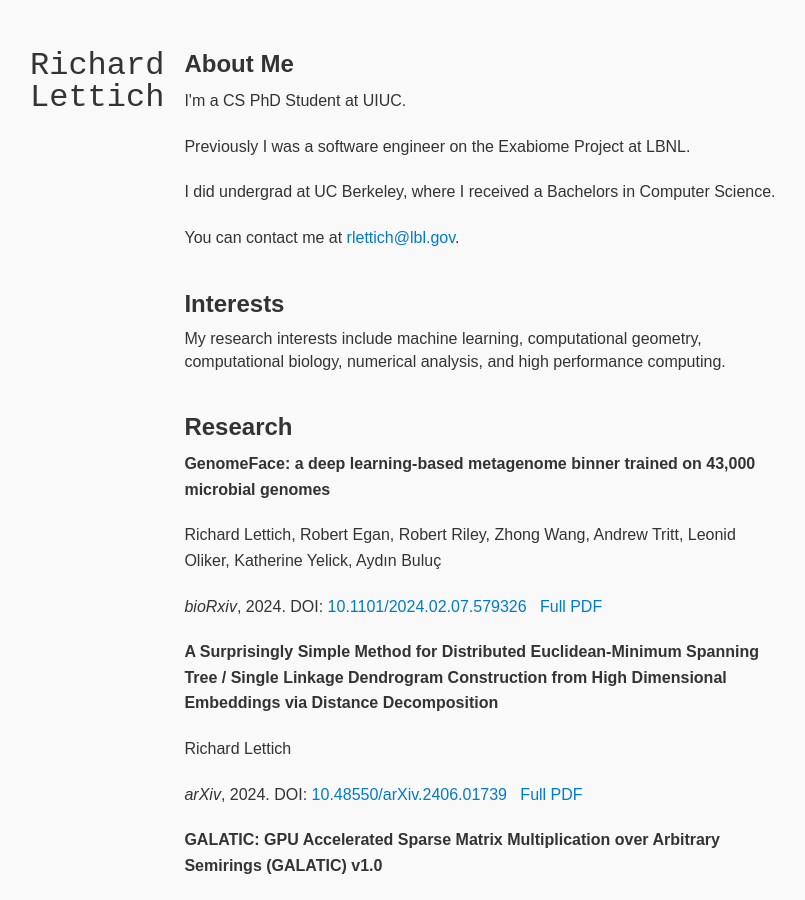
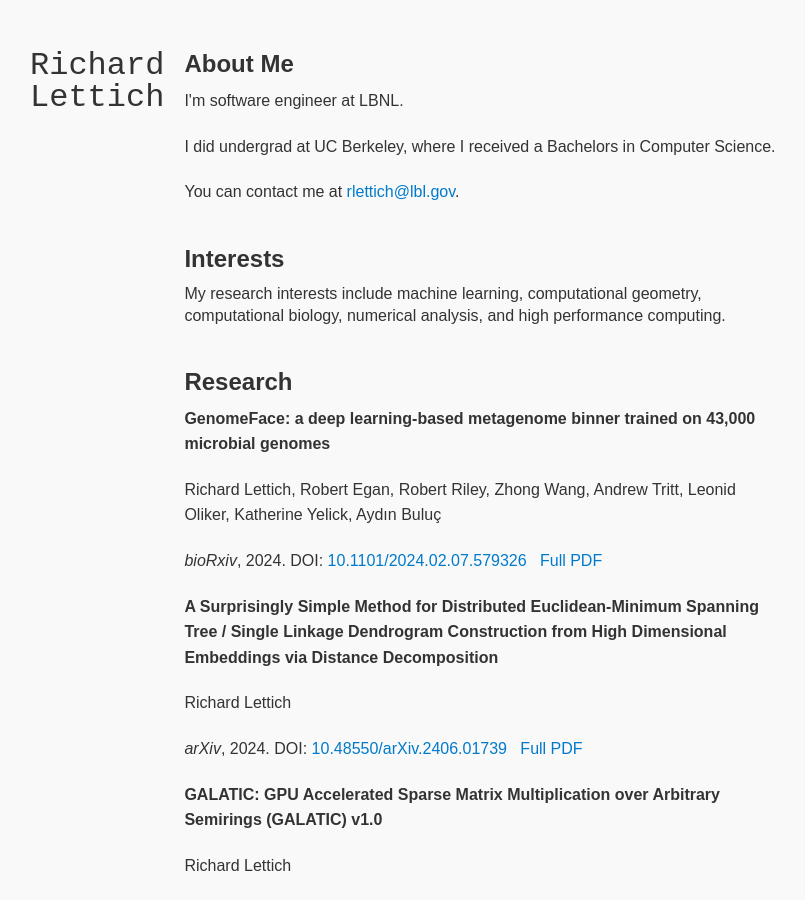
Before and after one commit to richardlett/richardlett.github.io, a Jekyll site: the page index.html, which Jekyll copies as it is, in a window 1280 px wide and 900 px high. Shown: the whole window, without its empty margins (160-965 px from the left). Built offline with Jekyll 4.4.1, drawn with Linux system fonts in a browser that asks for light colours.

Commit message:
Update index.html

```diff
--- a/index.html
+++ b/index.html
@@ -92,8 +92,7 @@
 
             <div class="section">
                 <h2>About Me</h2>
-                <p>I'm a CS PhD Student at UIUC.</p>
-                <p>Previously I was  a software engineer on the Exabiome Project at LBNL.</p>
+                <p>I'm software engineer at LBNL.</p>
                 <p>I did undergrad at UC Berkeley, where I received a Bachelors in Computer Science.</p>
                 <p>You can contact me at <a href="mailto:rlettich@lbl.gov">rlettich@lbl.gov</a>.</p>
             </div>
```
